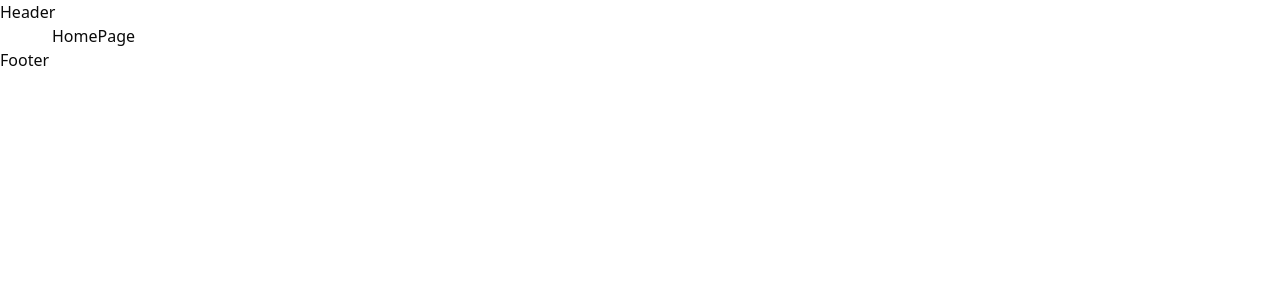
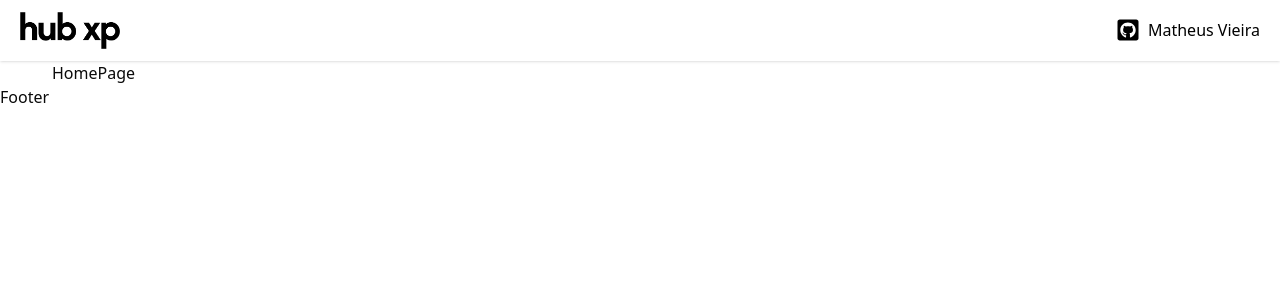
Before and after one commit to math-vieira/Explorer-de-Filmes, a Next.js app: page / in a window 1280 px wide. Shown: the top 300 px of the page. Built offline with nearby package versions, Linux system fonts and the light colour scheme.

Commit message:
feat: add elements on page header

```diff
--- a/src/components/molecules/header/index.tsx
+++ b/src/components/molecules/header/index.tsx
@@ -1,3 +1,31 @@
+import Image from 'next/image';
+import logo from '@/assets/images/logo.png';
+import Link from 'next/link';
+import { FaGithubSquare } from 'react-icons/fa';
+
 export const Header = () => {
-  return <div>Header</div>;
+  return (
+    <header className="flex w-full items-center justify-between px-5 py-3 shadow-sm">
+      <Link href="/">
+        <Image
+          src={logo.src}
+          alt="logo"
+          width={100}
+          height={100}
+          className="transition-transform duration-200 hover:scale-110"
+        />
+      </Link>
+      <div>
+        <a
+          href="https://github.com/ymath-xyz"
+          target="_blank"
+          rel="noopener noreferrer"
+          className="flex items-center gap-2 text-black transition-colors duration-200 hover:text-gray-800"
+        >
+          <FaGithubSquare size={24} />
+          <span className="font-medium">Matheus Vieira</span>
+        </a>
+      </div>
+    </header>
+  );
 };
```
